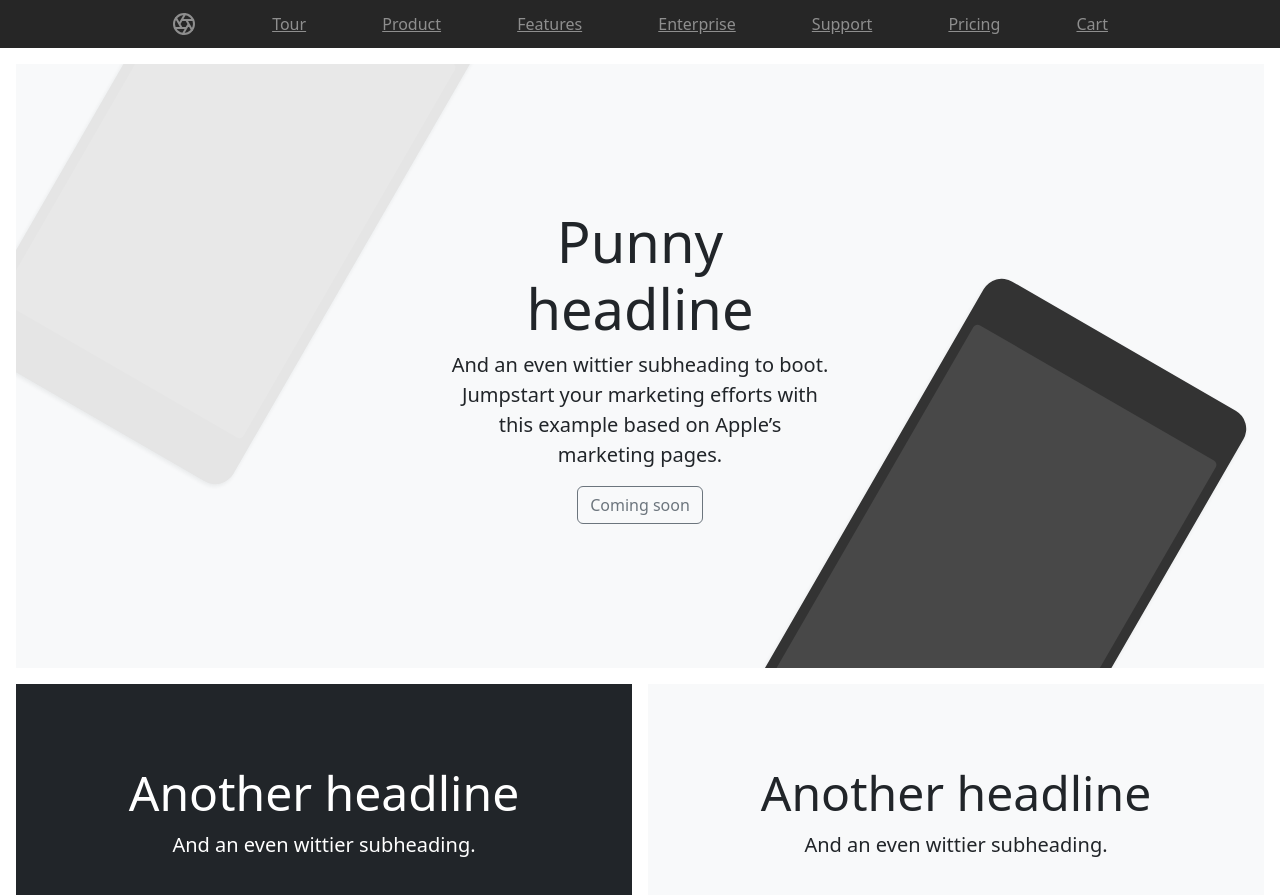
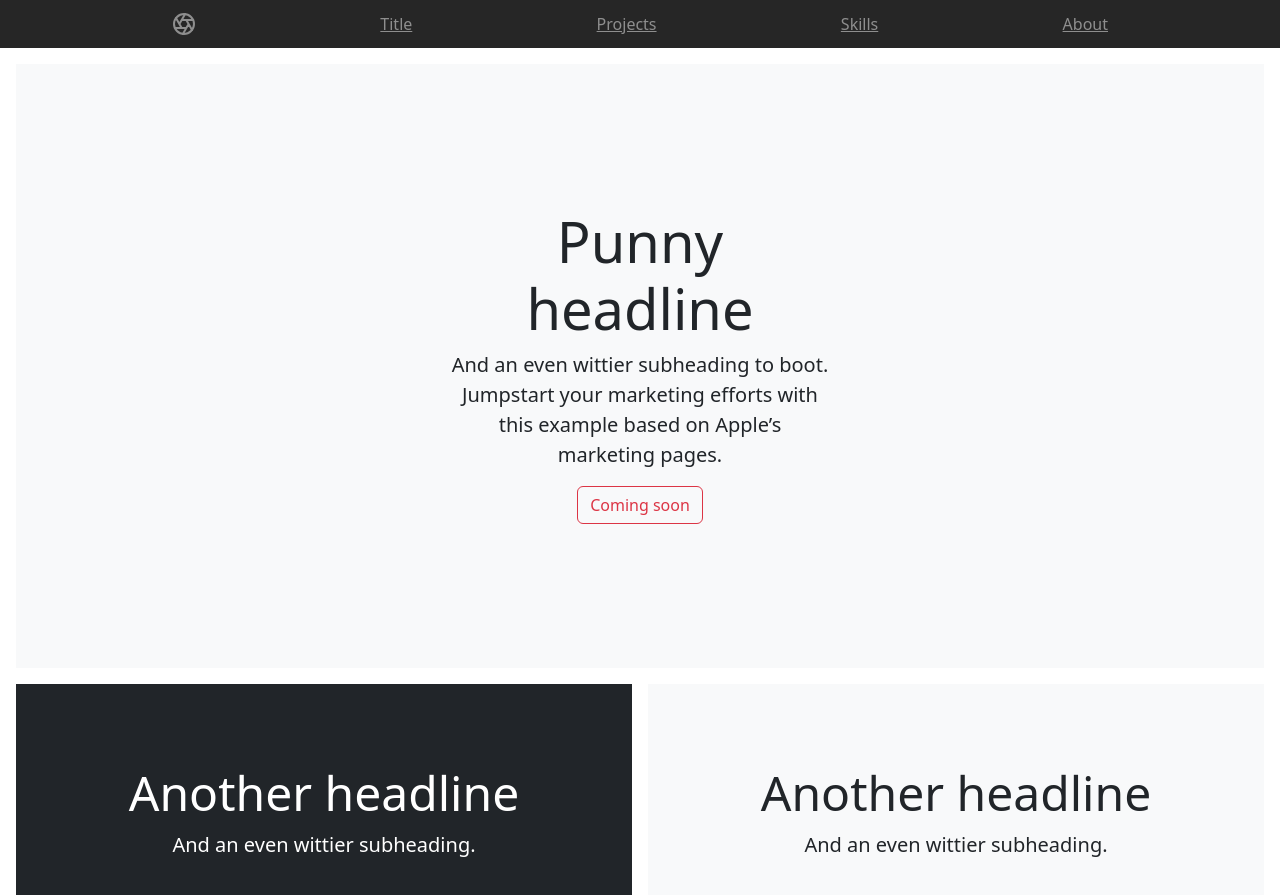
Before and after one commit to SandyAbdullahi/portfolio_v3, a plain HTML site: page index.html in a window 1280 px wide. Shown: the top 895 px of the page. Drawn offline with Linux system fonts and the light colour scheme.

```diff
--- /dev/null
+++ b/css/styles.css
@@ -0,0 +1,3 @@
+.my-header-style {
+
+}
--- a/index.html
+++ b/index.html
@@ -6,7 +6,9 @@
     <meta name="description" content="">
     <meta name="author" content="Mark Otto, Jacob Thornton, and Bootstrap contributors">
     <meta name="generator" content="Hugo 0.108.0">
-    <title>Product example · Bootstrap v5.3</title>
+    <title>Abdullhinur Abdullahi</title>
+
+    <link rel="stylesheet" href="css/style.css">
 
     <link rel="canonical" href="https://getbootstrap.com/docs/5.3/examples/product/">
 
@@ -80,25 +82,22 @@
     <a class="py-2" href="#" aria-label="Product">
       <svg xmlns="http://www.w3.org/2000/svg" width="24" height="24" fill="none" stroke="currentColor" stroke-linecap="round" stroke-linejoin="round" stroke-width="2" class="d-block mx-auto" role="img" viewBox="0 0 24 24"><title>Product</title><circle cx="12" cy="12" r="10"/><path d="M14.31 8l5.74 9.94M9.69 8h11.48M7.38 12l5.74-9.94M9.69 16L3.95 6.06M14.31 16H2.83m13.79-4l-5.74 9.94"/></svg>
     </a>
-    <a class="py-2 d-none d-md-inline-block" href="#">Tour</a>
-    <a class="py-2 d-none d-md-inline-block" href="#">Product</a>
-    <a class="py-2 d-none d-md-inline-block" href="#">Features</a>
-    <a class="py-2 d-none d-md-inline-block" href="#">Enterprise</a>
-    <a class="py-2 d-none d-md-inline-block" href="#">Support</a>
-    <a class="py-2 d-none d-md-inline-block" href="#">Pricing</a>
-    <a class="py-2 d-none d-md-inline-block" href="#">Cart</a>
+    <a class="py-2 d-none d-md-inline-block" href="#">Title</a>
+    <a class="py-2 d-none d-md-inline-block" href="#">Projects</a>
+    <a class="py-2 d-none d-md-inline-block" href="#">Skills</a>
+    <a class="py-2 d-none d-md-inline-block" href="#">About</a>
   </nav>
 </header>
 
 <main>
   <div class="position-relative overflow-hidden p-3 p-md-5 m-md-3 text-center bg-light">
-    <div class="col-md-5 p-lg-5 mx-auto my-5">
+    <div class="col-md-5 p-lg-5 mx-auto my-5 z-10 my-header-style">
       <h1 class="display-4 fw-normal">Punny headline</h1>
       <p class="lead fw-normal">And an even wittier subheading to boot. Jumpstart your marketing efforts with this example based on Apple’s marketing pages.</p>
-      <a class="btn btn-outline-secondary" href="#">Coming soon</a>
+      <a class="btn btn-outline-danger" href="#">Coming soon</a>
     </div>
-    <div class="product-device shadow-sm d-none d-md-block"></div>
-    <div class="product-device product-device-2 shadow-sm d-none d-md-block"></div>
+    <!-- <div class="product-device shadow-sm d-none d-md-block"></div>
+    <div class="product-device product-device-2 shadow-sm d-none d-md-block"></div> -->
   </div>
 
   <div class="d-md-flex flex-md-equal w-100 my-md-3 ps-md-3">
```
